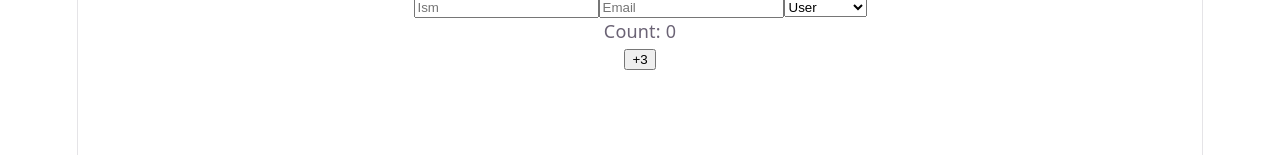
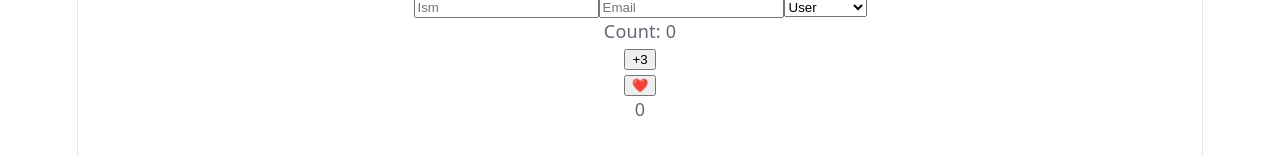
Before and after one commit to asadbekjs/react-state, a React (Vite) app: page / in a window 1280 px wide. Shown: the part 333-488 px from the top of the page. Built offline with nearby package versions, Linux system fonts and the light colour scheme.

Commit message:
Add LikeButton component to implement like functionality in the app

```diff
--- a/src/App.jsx
+++ b/src/App.jsx
@@ -2,6 +2,7 @@
 
 import Counter2 from "./components/counter2";
 import Counter3 from "./components/counter3";
+import LikeButton from "./components/like-button";
 import NameInput from "./components/name-input";
 import TagsInput from "./components/tags-input";
 import ToggleDemo from "./components/toggle-demo";
@@ -18,6 +19,7 @@ const App = () => {
       <TagsInput />
       <UserForm />
       <Counter3 />
+      <LikeButton />
     </div>
   );
 };
--- /dev/null
+++ b/src/components/like-button.jsx
@@ -0,0 +1,19 @@
+import { useState } from "react";
+
+const LikeButton = () => {
+  const [like, setLike] = useState(0);
+
+  const handleLike = () => {
+    setLike((prevLike) => prevLike + 1);
+  };
+
+  return (
+    <div>
+      <button onClick={handleLike}>❤️</button>
+      {like > 10 && <p>Trending🔥</p>}
+      <p>{like}</p>
+    </div>
+  );
+};
+
+export default LikeButton;
```
